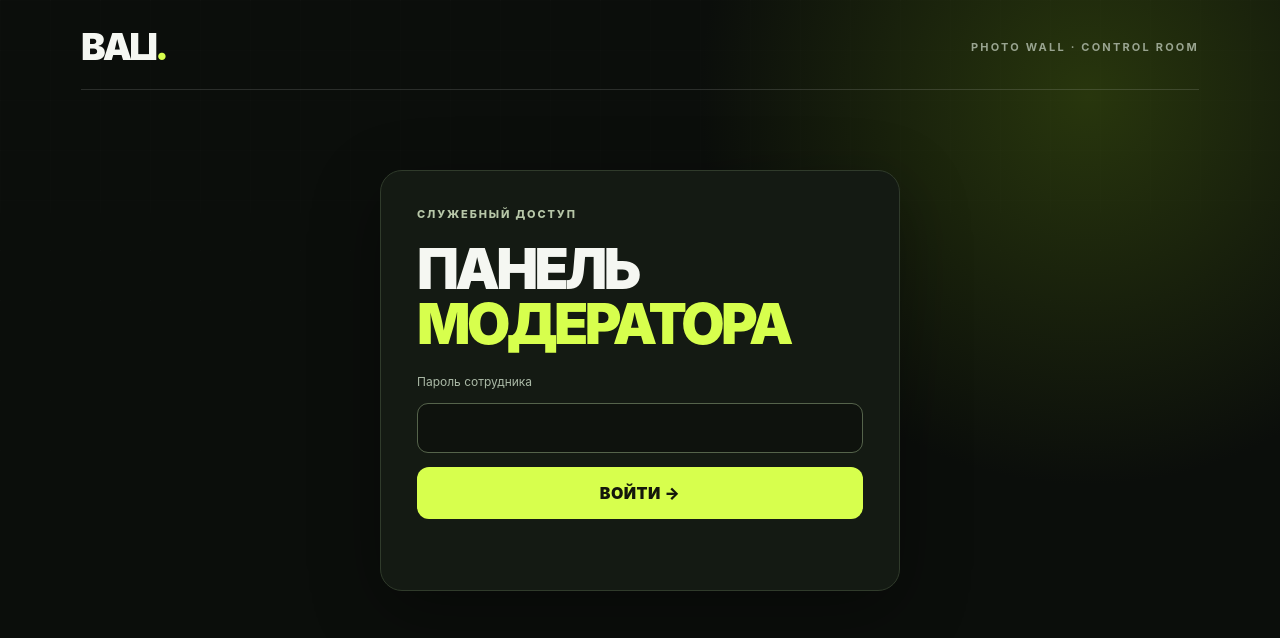
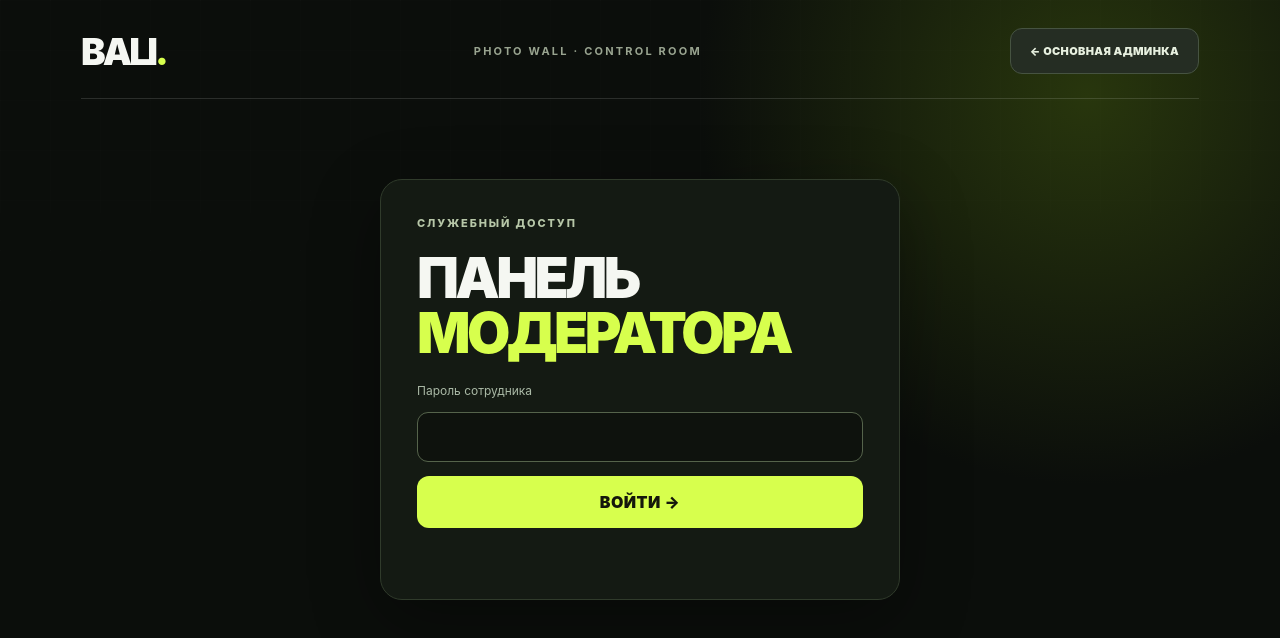
Before and after one commit to Nik13599/BALI-PHOTO-WALL, a website: page public/admin.html in a window 1280 px wide. Drawn offline with Linux system fonts and the light colour scheme; no server answers.

Commit message:
Add return link from independent PHOTO WALL moderator panel to main BALI admin

```diff
--- a/public/admin.html
+++ b/public/admin.html
@@ -1,6 +1,6 @@
 <!doctype html>
 <html lang="ru"><head><meta charset="utf-8"><meta name="viewport" content="width=device-width, initial-scale=1"><meta name="theme-color" content="#0c0d0c"><meta name="robots" content="noindex,nofollow"><title>BALI PHOTO WALL · Модерация</title><link rel="stylesheet" href="/style.css"><script defer src="/app.js"></script></head>
 <body data-page="admin"><div class="noise"></div><div class="shell admin-shell">
-<header class="header"><a href="/" class="wordmark">BALI<span class="accent">.</span></a><span class="header-note">PHOTO WALL · CONTROL ROOM</span></header>
+<header class="header"><a href="/" class="wordmark">BALI<span class="accent">.</span></a><span class="header-note">PHOTO WALL · CONTROL ROOM</span><a class="button secondary" style="font-size:11px" href="https://baliminsk.by/admin.html">← ОСНОВНАЯ АДМИНКА</a></header>
 <main id="adminRoot"><section class="login-card"><div class="eyebrow">СЛУЖЕБНЫЙ ДОСТУП</div><h1>ПАНЕЛЬ<br><span class="glow">МОДЕРАТОРА</span></h1><form id="loginForm"><label for="password">Пароль сотрудника</label><input class="field" id="password" type="password" autocomplete="current-password" required><button class="button primary" type="submit">ВОЙТИ →</button></form><div id="adminMessage" role="status" class="alert"></div></section></main>
 </div></body></html>
```
